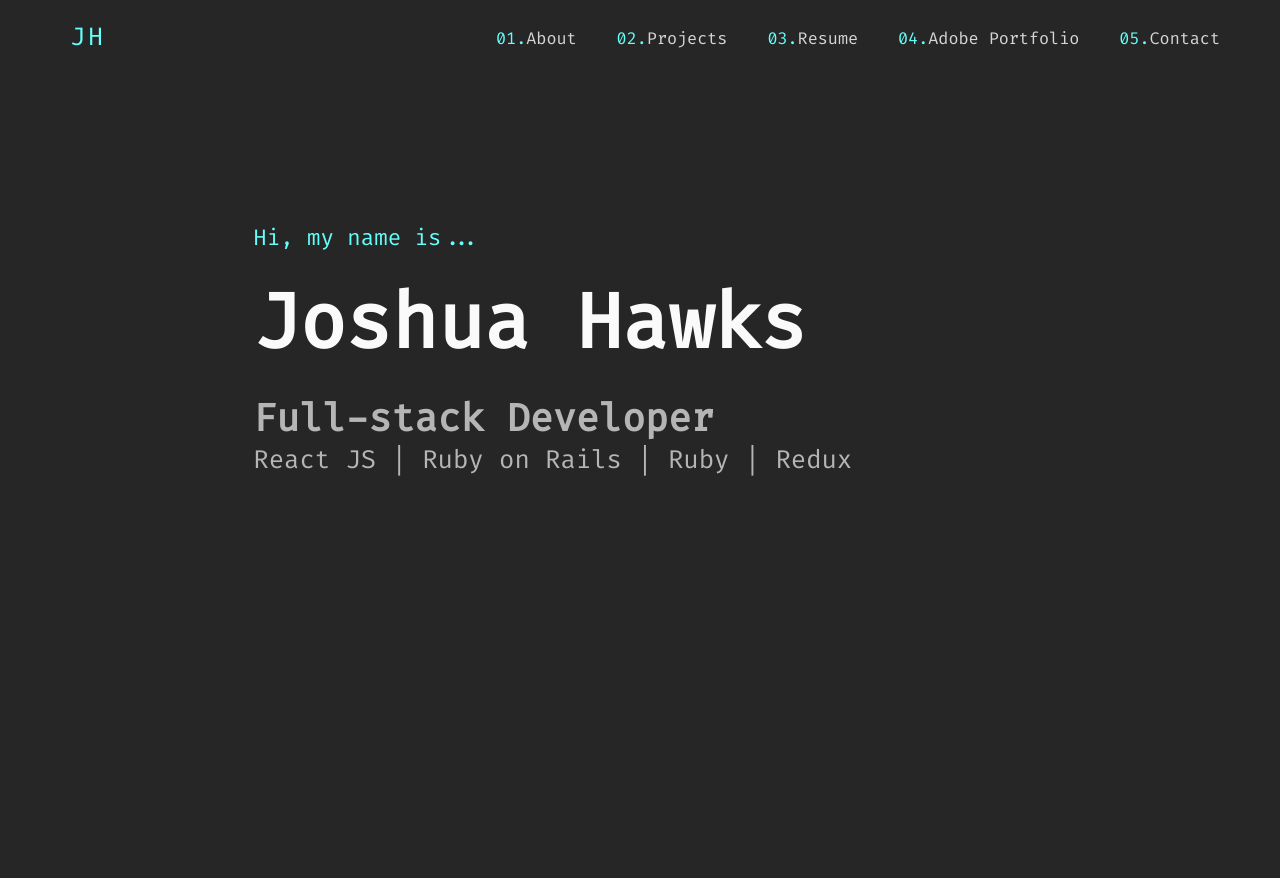
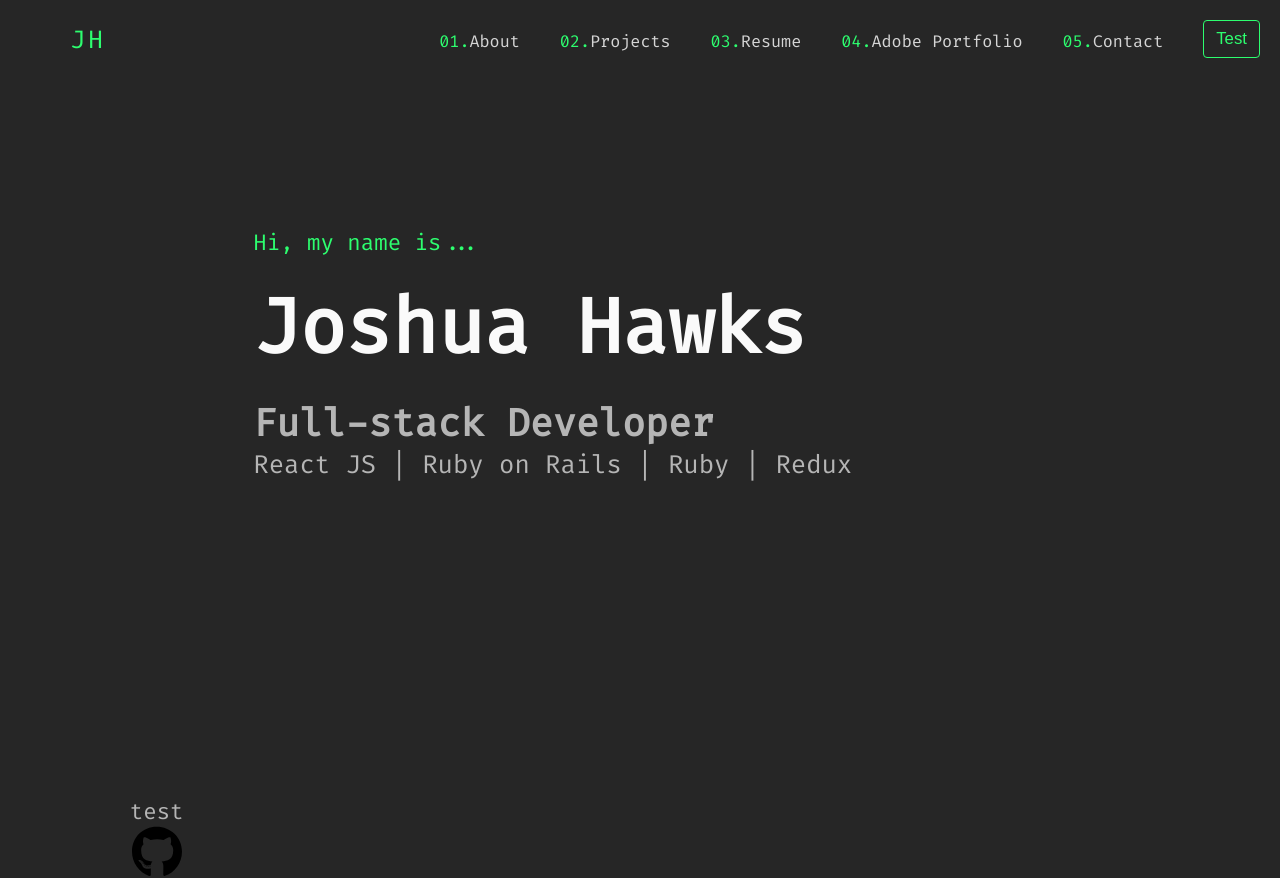
Before and after one commit to jdhawks2132/portfolio, a React (Create React App) app in the folder client/: page / in a window 1280 px wide. Before the commit the page ends 800 px from the top, so only its background shows below. Built offline with nearby package versions, Linux system fonts and the light colour scheme; no server answers.

Commit message:
home component

```diff
--- a/client/package.json
+++ b/client/package.json
@@ -4,6 +4,9 @@
 	"private": true,
 	"proxy": "http://localhost:3000",
 	"dependencies": {
+		"@fortawesome/fontawesome-svg-core": "^1.3.0-beta3",
+		"@fortawesome/free-solid-svg-icons": "^5.15.4",
+		"@fortawesome/react-fontawesome": "^0.1.16",
 		"@testing-library/jest-dom": "^5.16.1",
 		"@testing-library/react": "^12.1.2",
 		"@testing-library/user-event": "^13.5.0",
@@ -11,6 +14,7 @@
 		"react-dom": "^17.0.2",
 		"react-router-dom": "^5.2.0",
 		"react-scripts": "5.0.0",
+		"react-scroll-motion": "^0.2.1",
 		"web-vitals": "^2.1.4"
 	},
 	"scripts": {
--- a/client/src/components/Navbar.js
+++ b/client/src/components/Navbar.js
@@ -50,6 +50,9 @@ function Navbar() {
 						<span>05.</span>Contact
 					</Link>
 				</li>
+				<li>
+					<button className='btn'>Test</button>
+				</li>
 			</ul>
 		</nav>
 	);
--- a/client/src/index.css
+++ b/client/src/index.css
@@ -4,7 +4,7 @@
 	--heading-color: #fafafa;
 	--text-color: #d5d5d5;
 	--primary-color: #b5b5b5;
-	--highlight-color: #64fffa;
+	--highlight-color: #2dfe6f;
 	--bg-color: #262626;
 }
 /* base styles */
@@ -77,10 +77,9 @@ textarea {
 	border-radius: 4px;
 	color: var(--highlight-color);
 	cursor: pointer;
-	font-size: 1em;
+	font-size: 0.75em;
 	border: 1px solid var(--highlight-color);
 }
 .btn:hover {
-	color: #fff;
-	background-color: var(--primary-color);
+	box-shadow: 0 0 8px #2dfe6f;
 }
--- a/client/src/pages/home/Home.css
+++ b/client/src/pages/home/Home.css
@@ -1,11 +1,31 @@
 .home {
 	display: grid;
 	grid-template-columns: 1fr 4fr 1fr;
-	grid-template-rows: auto;
-	grid-template-areas: 'left body right';
+	grid-template-areas:
+		'left body right'
+		'left about right';
+	height: 800px;
 }
 
 .intro-txt {
 	grid-area: body;
 	margin-top: 150px;
 }
+
+.home .about {
+	grid-area: about;
+	margin-top: 150px;
+}
+
+.left-side {
+	grid-area: left;
+	display: flex;
+	flex-direction: column;
+	align-items: center;
+	justify-content: flex-end;
+}
+
+.left-side img {
+	color: var(--highlight-color);
+	width: 50px;
+}
--- a/client/src/pages/home/Home.js
+++ b/client/src/pages/home/Home.js
@@ -1,11 +1,16 @@
 import React from 'react';
-
+import { FontAwesomeIcon } from '@fortawesome/react-fontawesome';
+import GitHub from '../../assets/github-brands.svg';
 //styles
 import './Home.css';
 
 function Home() {
 	return (
 		<div className='home'>
+			<div className='left-side'>
+				<p>test</p>
+				<img src={GitHub} alt='github-logo' />
+			</div>
 			<div className='intro-txt'>
 				<p className='highlight'>Hi, my name is...</p>
 				<h1 className='title'>Joshua Hawks</h1>
```
Also changed, not shown: client/src/assets/github-brands.svg (added), 1 other file (tests, documents, lock files or other folders).
